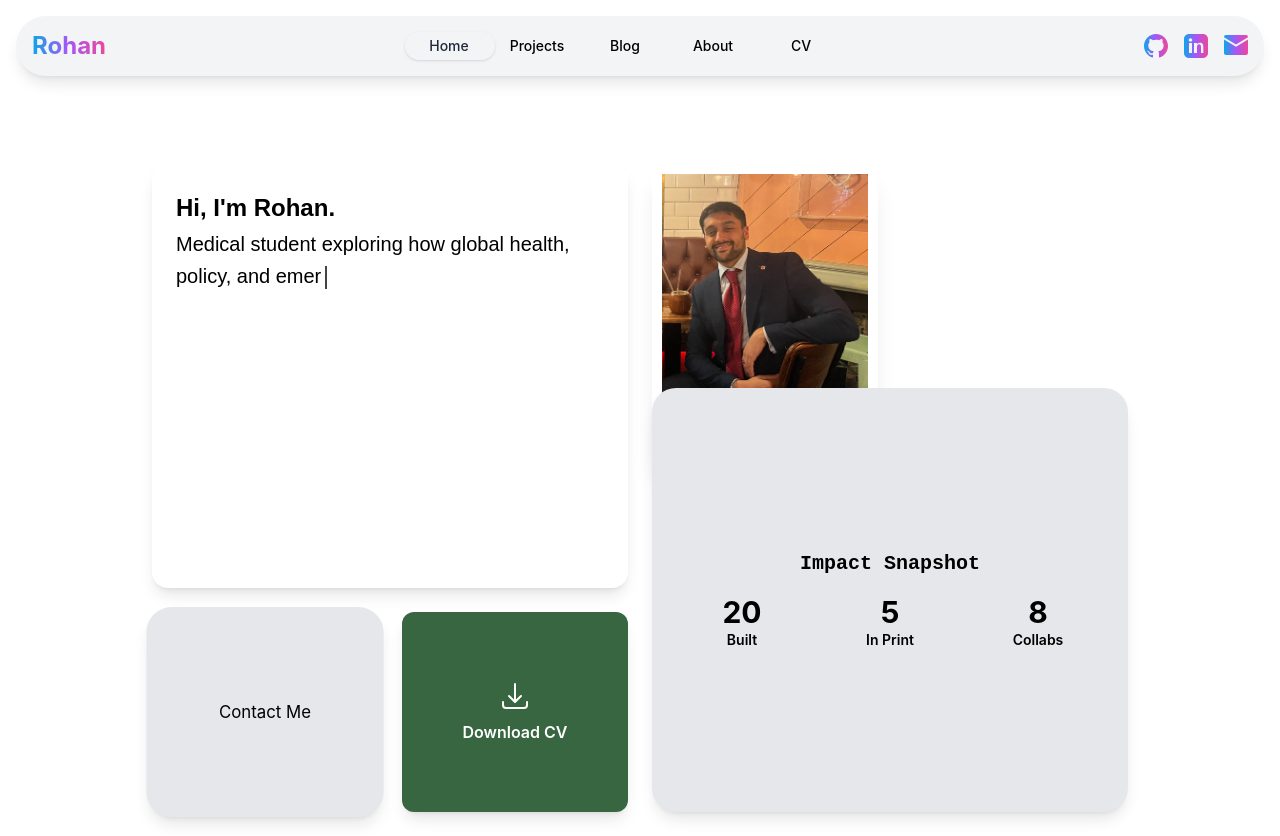
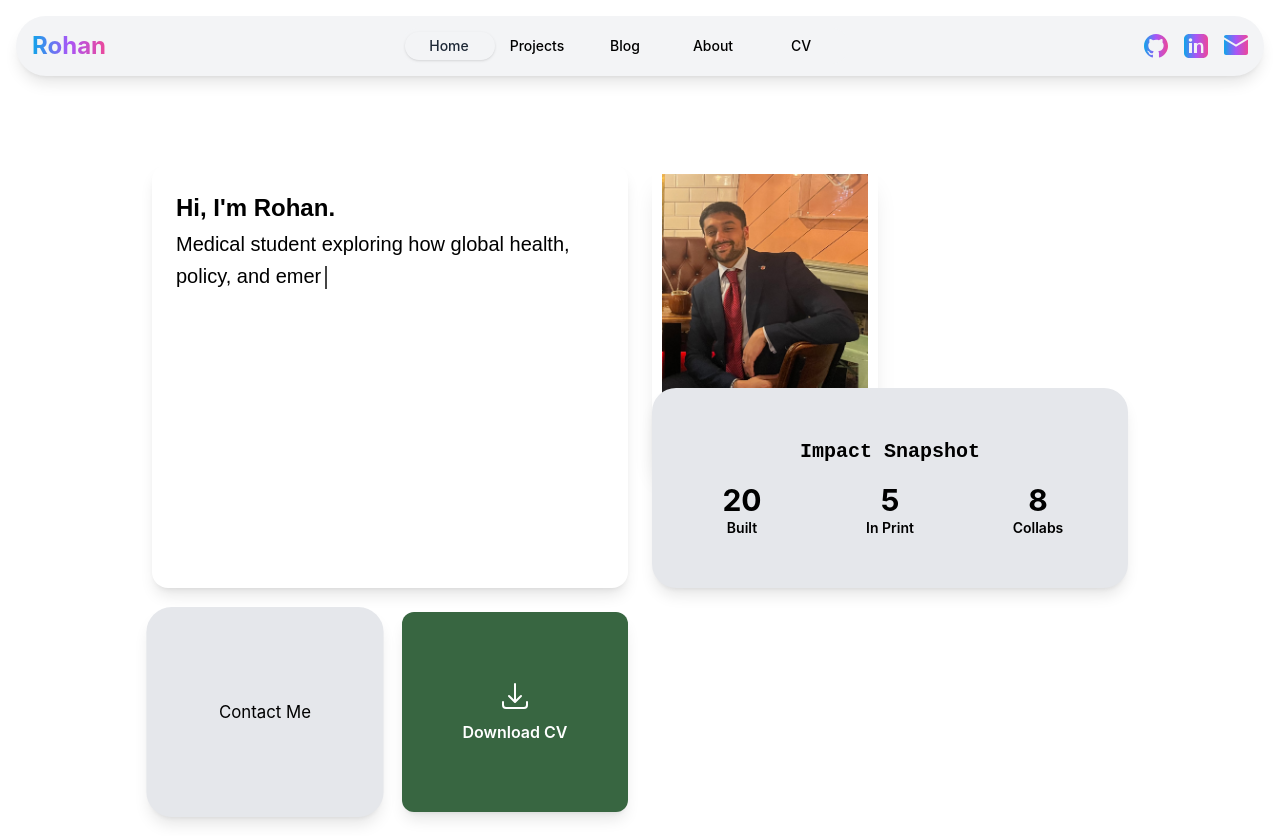
Before and after one commit to SUPA5INGH/personal-website, a Next.js app: page / in a window 1280 px wide. Built offline with nearby package versions, Linux system fonts and the light colour scheme.

Commit message:
Update index.tsx

```diff
--- a/pages/index.tsx
+++ b/pages/index.tsx
@@ -115,7 +115,7 @@ export default function Home() {
             <PolaroidSelfieTile />
 
 
-            <section className="col-span-2 row-span-2 rounded-3xl bg-gray-200 p-6 shadow-lg flex flex-col items-center justify-center text-center animate-fall">
+            <section className="col-span-2 row-span-1 rounded-3xl bg-gray-200 p-6 shadow-lg flex flex-col items-center justify-center text-center animate-fall">
               <h2 className="mb-4 text-xl font-bold">Impact Snapshot</h2>
               <div className="grid grid-cols-3 gap-4 w-full">
                 <div className="flex flex-col items-center">
```
